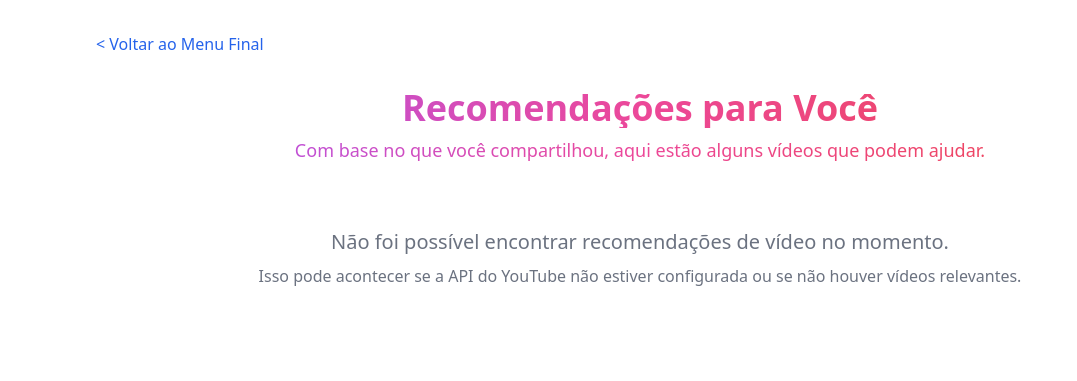
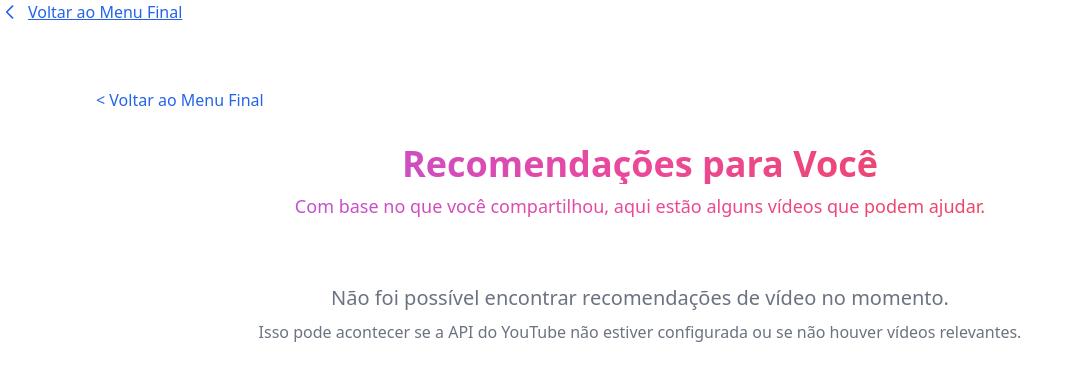
Before and after one commit to MBavia/PROJETO-TCC, a Flask app: page /recomendacoes in a window 1280 px wide. Shown: the top 381 px of the page, without its empty margins (0-1077 px from the left). Run offline with Flask 3, Linux system fonts and the light colour scheme; some libraries are stand-ins or nearby versions.

Commit message:
melhorias

```diff
--- a/back-end/templates/chat.html
+++ b/back-end/templates/chat.html
@@ -70,7 +70,7 @@
 </head>
 
 <body class="bg-gray-100 min-h-screen flex items-center justify-center">
-    <a href="#" onclick="history.back(); return false;" class="back-button" title="Voltar à página anterior">
+    <a href="{{ url_for('selecao') }}" onclick="history.back(); return false;" class="back-button" title="Voltar à página anterior">
         <svg class="back-arrow" fill="none" stroke="currentColor" viewBox="0 0 24 24">
             <path stroke-linecap="round" stroke-linejoin="round" stroke-width="2" d="M15 19l-7-7 7-7"></path>
         </svg>
--- a/back-end/templates/recomendacoes.html
+++ b/back-end/templates/recomendacoes.html
@@ -9,6 +9,15 @@
 </head>
 
 <body class="bg-white text-gray-800 min-h-screen font-sans">
+    <div class="mb-8">
+    <a href="{{ url_for('final_ia') }}" class="text-blue-600 hover:underline font-medium flex items-center gap-2">
+        <svg class="w-5 h-5" fill="none" stroke="currentColor" viewBox="0 0 24 24">
+            <path stroke-linecap="round" stroke-linejoin="round" stroke-width="2" d="M15 19l-7-7 7-7"></path>
+        </svg>
+        Voltar ao Menu Final
+    </a>
+    </div>
+
 
     <div class="max-w-6xl mx-auto px-4 sm:px-6 lg:px-8 py-8">
 
```
Also changed, not shown: back-end/static/js/chat.js (+12 -4 lines), back-end/templates/opt-terapeuta.html (+5 -5 lines), back-end/templates/opt_final.html (+5 -6 lines), back-end/templates/questionario.html (+2 -5 lines).
